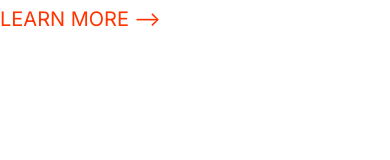
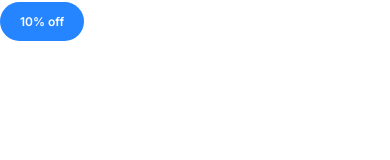
Before and after one commit to kennymorgan1/Kenify, a plain HTML site: page index.html in a window 390 px wide. Drawn offline with Linux system fonts and the light colour scheme.

Commit message:
badge component

```diff
--- a/css/style.css
+++ b/css/style.css
@@ -87,3 +87,37 @@ a {
     font-size: 1.5rem;
   }
 }
+
+/* BADGES */
+
+.badge {
+  border-radius: 20px;
+  padding: 1.2rem 2rem;
+  white-space: no-space;
+  font-weight: 600;
+  font-size: 2rem;
+}
+
+.badge--primary {
+  background-color: var(--color-primary);
+  color: #fff;
+}
+
+.badge--secondary {
+  background-color: var(--color-secondary);
+  color: #fff;
+}
+
+.badge--small {
+  font-size: 1.6rem;
+}
+
+@media screen and (max-width: 1024px) {
+  .badge {
+    font-size: 1.8rem;
+  }
+
+  .badge--small {
+    font-size: 1.2rem;
+  }
+}
--- a/index.html
+++ b/index.html
@@ -15,6 +15,6 @@
     <title>A responsive Website</title>
   </head>
   <body>
-    <a href="#" class="link-arrow">Learn More</a>
+    <span class="badge badge--primary badge--small">10% off</span>
   </body>
 </html>
```
Also changed, not shown: components/badges.html (added, +3 -0 lines).
